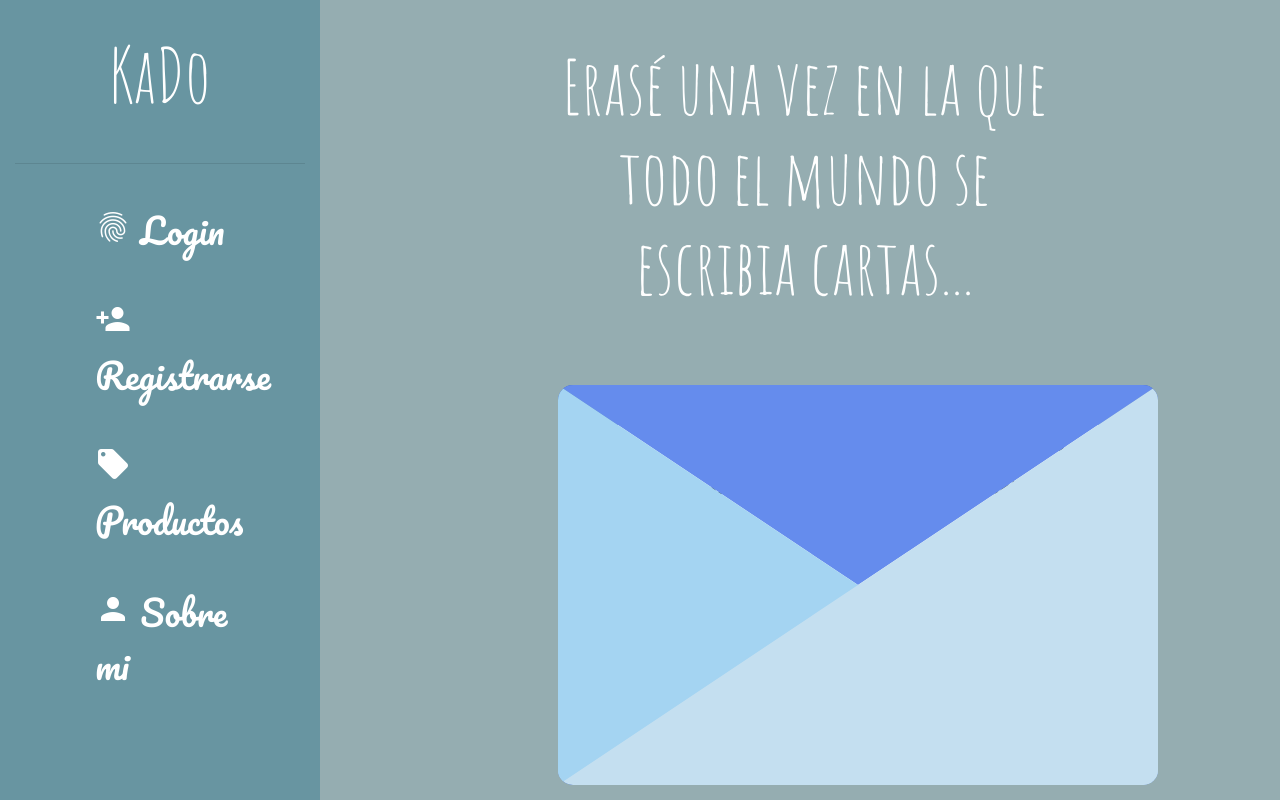
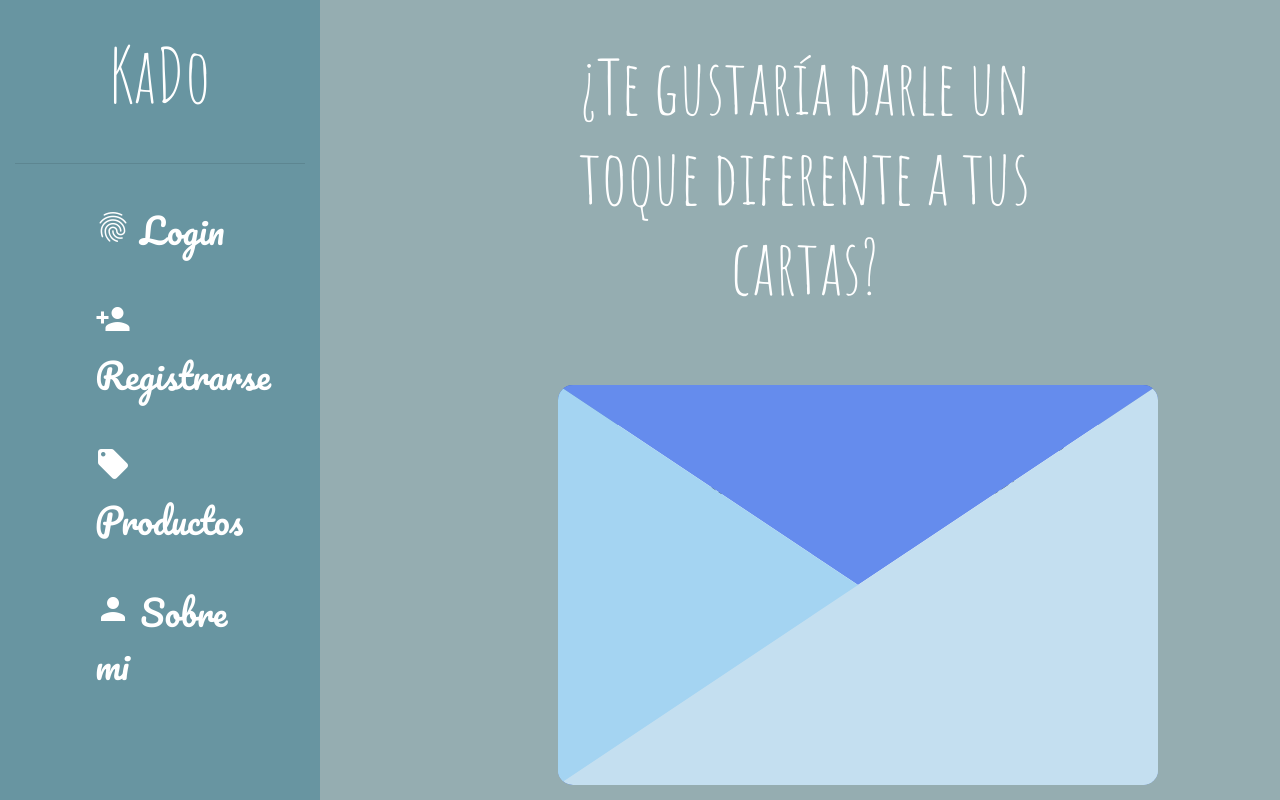
Before and after one commit to Aexpositogarcia/kaDo, a plain HTML site: page index.html in a window 1280 px wide. Shown: the top 800 px of the page. Drawn offline with nearby package versions, Linux system fonts and the light colour scheme.

Commit message:
Cambio menor

```diff
--- a/index.html
+++ b/index.html
@@ -34,7 +34,7 @@
         <div class="col-8 mx-auto">
           <div class="divinicio">
             <h1 class="central">
-              Erasé una vez en la que todo el mundo se escribia cartas...
+              ¿Te gustaría darle un toque diferente a tus cartas?
             </h1>
             <div class="wrapper">
               <div class="lid one"></div>
```
